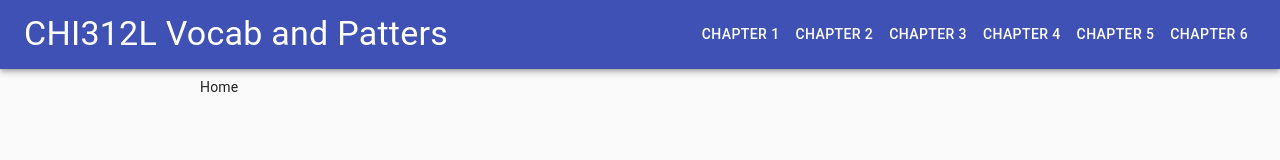
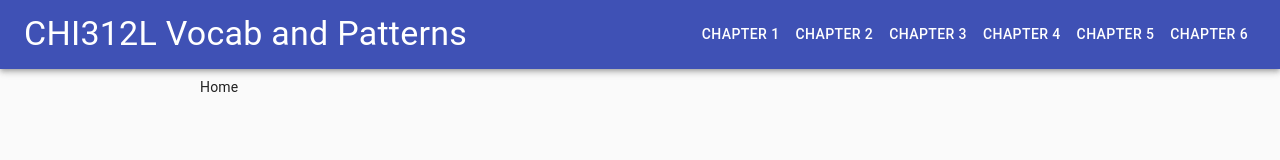
Before and after one commit to broten15/chi-study-webapp, a React (Create React App) app in the folder react-app/: page / in a window 1280 px wide. Shown: the top 160 px of the page. Built offline with nearby package versions, Linux system fonts and the light colour scheme.

Commit message:
fixed pattern typo

```diff
--- a/react-app/src/components/global/Navbar.js
+++ b/react-app/src/components/global/Navbar.js
@@ -46,7 +46,7 @@ function Navbar() {
       <CssBaseline />
       <Toolbar>
         <Typography variant="h4" className={classes.logo} onClick={() => {navigate('/');}}>
-          CHI312L Vocab and Patters
+          CHI312L Vocab and Patterns
         </Typography>
           <div className={classes.navlinks}>
             {range(1, NUM_CHAPS).map((page) => (
```
